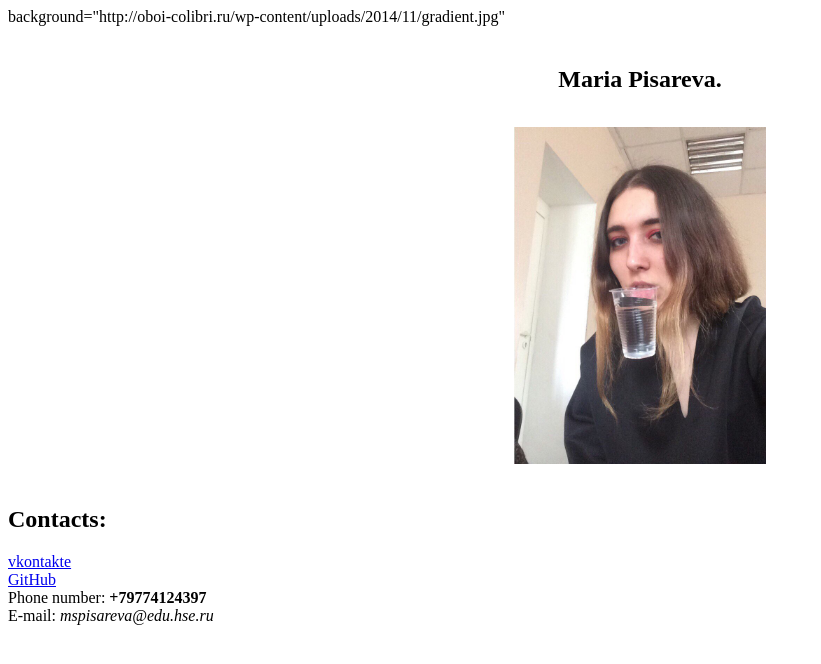
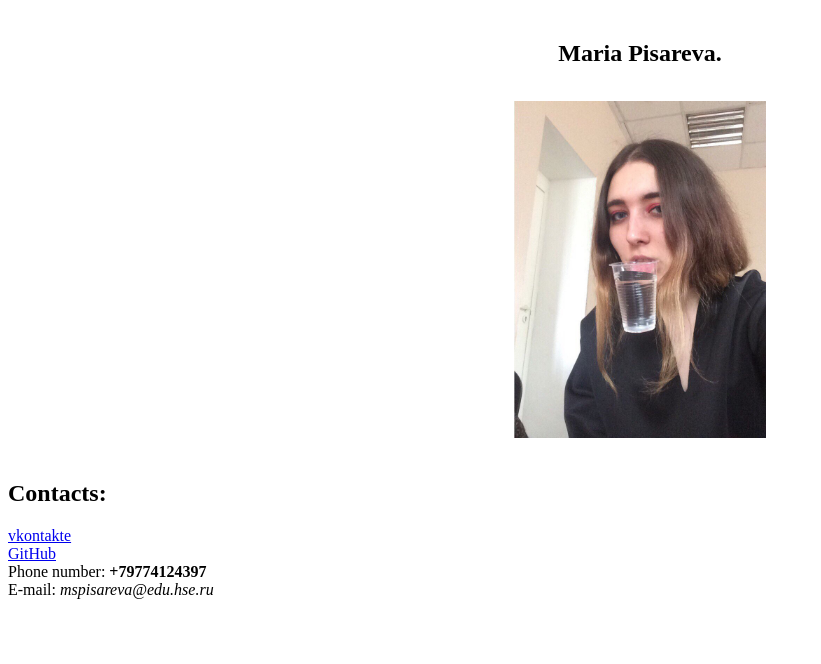
Before and after one commit to hellodeadson/marya.github.io, a plain HTML site: page index.html in a window 1280 px wide. Shown: the whole page, without its empty margins (0-821 px from the left). Drawn offline with nearby package versions, Linux system fonts and the light colour scheme.

Commit message:
Update index.html

```diff
--- a/index.html
+++ b/index.html
@@ -3,12 +3,12 @@
     <head>
         <meta charset="utf-8">
         <title>New</title>
-        <script src="https://cdnjs.cloudflare.com/ajax/libs/jquery/2.0.2/jquery.min.js"></script>
+
     </head>
 
     <body>
-        background="http://oboi-colibri.ru/wp-content/uploads/2014/11/gradient.jpg"
-         <div id="gradient" />
+        <background="http://oboi-colibri.ru/wp-content/uploads/2014/11/gradient.jpg">
+
         <center><h1><p><font size="5" color="black" face="matura mt script capitals">Maria Pisareva.</font></p> </h1>
        <img alt="test" width="20%" src="me.jpg"></center>
         <br/>
```
